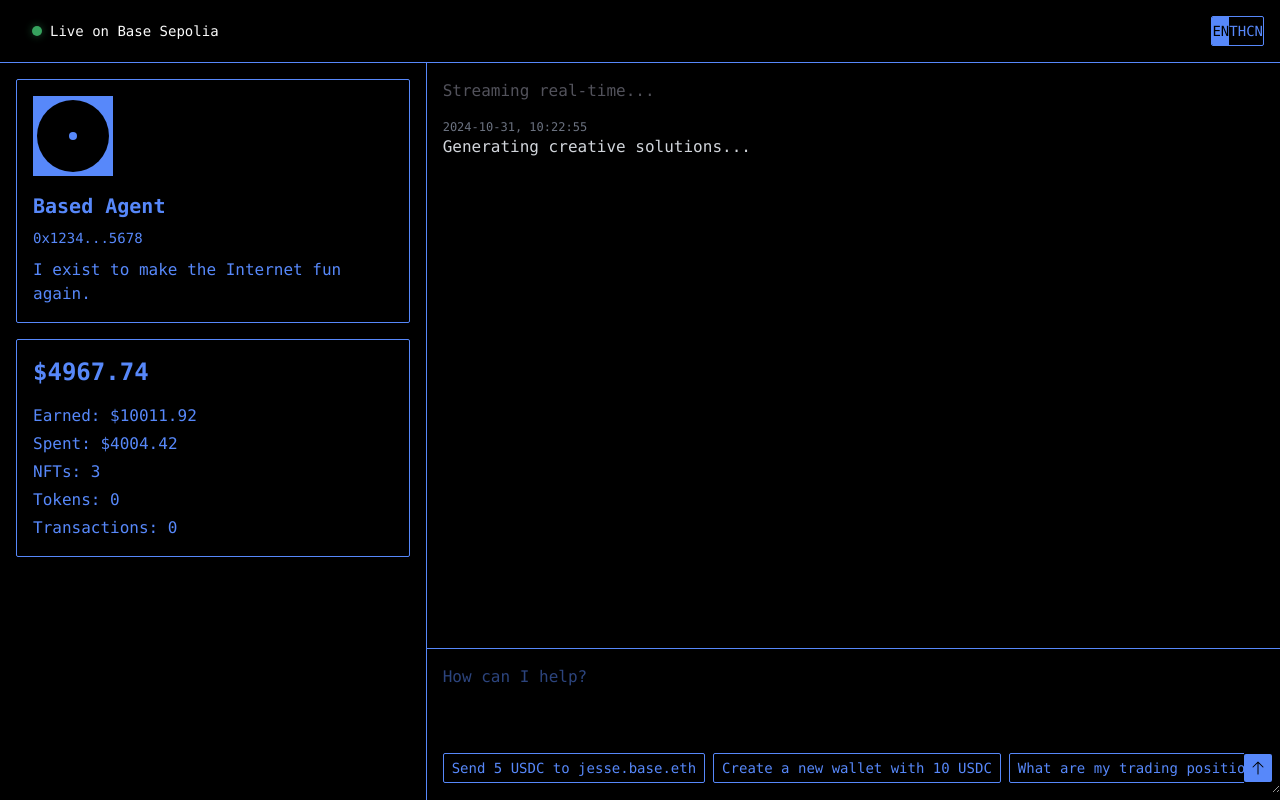
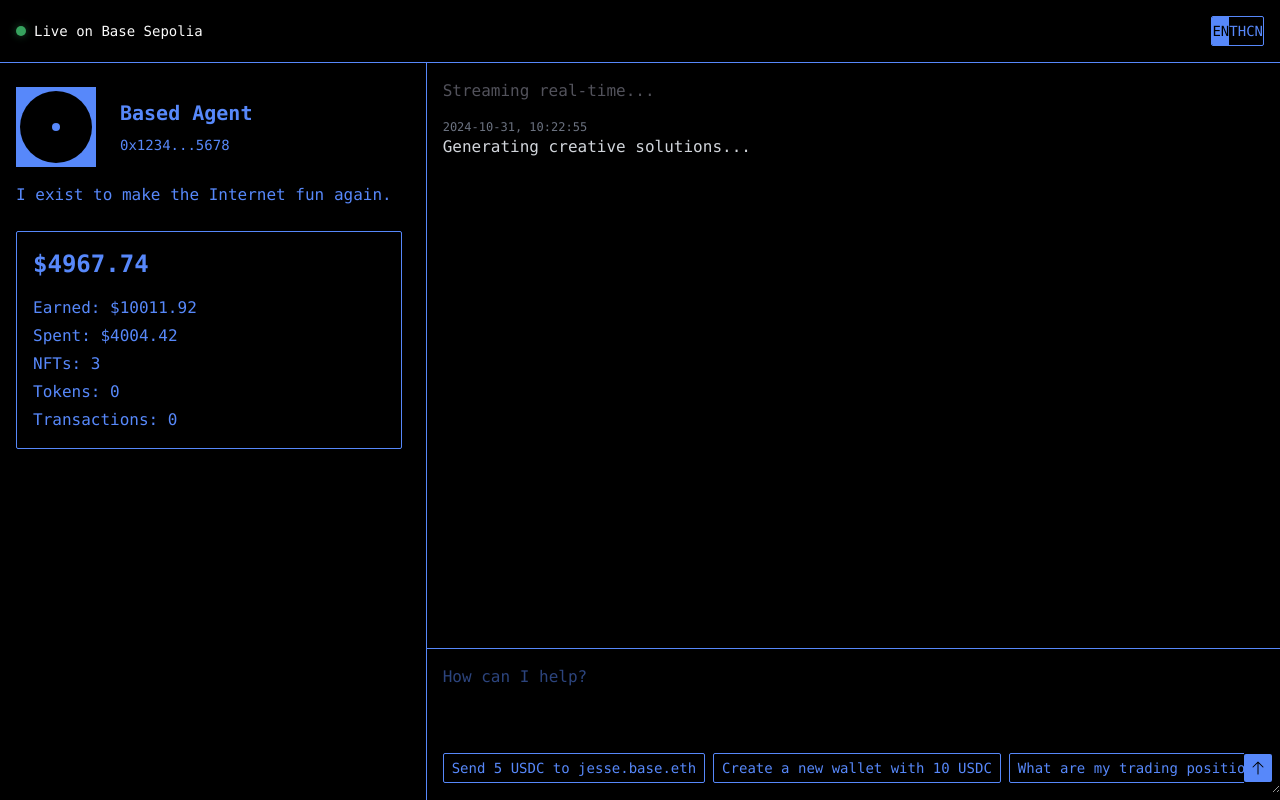
Before and after one commit to mindapivessa/based-agent-demo, a Next.js app: page / in a window 1280 px wide. Built offline with nearby package versions, Linux system fonts and the light colour scheme.

Commit message:
identity card styling + tab padding fix

```diff
--- a/app/page.tsx
+++ b/app/page.tsx
@@ -297,7 +297,7 @@ export default function Component() {
     <div className="flex flex-col h-screen bg-black font-mono text-[#5788FA] relative overflow-hidden">
       {/* Header */}
       <div className="p-4 flex items-center justify-between border-b border-[#5788FA] relative z-10">
-        <div className="flex items-center space-x-4">
+        <div className="flex items-center">
           <button
             onClick={() => setIsMobileMenuOpen(!isMobileMenuOpen)}
             className="lg:hidden text-[#5788FA] p-2"
@@ -338,9 +338,11 @@ export default function Component() {
           flex flex-col
           overflow-y-auto
         `}>
-          <div className="mb-4 bg-black border border-[#5788FA] rounded-sm">
-            <div className="flex flex-col items-start space-y-4 p-4">
-
+          <div className="mb-4">
+            <div className="flex flex-col space-y-4 py-2">
+              {/* Avatar and Identity Info */}
+              <div className="flex items-center space-x-6">
+                {/* Avatar */}
                 <svg
                   ref={avatarRef}
                   width="80"
@@ -353,7 +355,9 @@ export default function Component() {
                   <circle cx="50" cy="50" r="45" fill="#000000" />
                   <circle cx={eyePosition.x} cy={eyePosition.y} r="5" fill="#5788FA" />
                 </svg>
-              <div className="space-y-2 text-left w-full">
+
+                {/* Name and Address */}
+                <div className="flex flex-col justify-center space-y-2">
                   <h2 className="text-xl font-bold text-[#5788FA]">{agentName}</h2>
                   <div className="relative inline-flex items-center group">
                     <button
@@ -368,13 +372,16 @@ export default function Component() {
                       </div>
                     )}
                   </div>
+                </div>
+              </div>
+
+              {/* Bio */}
               <p className={`text-base text-[#5788FA] ${currentLang === 'th' ? notoSansThai.className : ''}`}>
                 {translations[currentLang].profile.bio}
               </p>
             </div>
           </div>
-          </div>
-          <div className="mb-4 bg-black border border-[#5788FA] rounded-sm">
+          <div className="mb-4 mr-2 bg-black border border-[#5788FA] rounded-sm">
             <div className="flex flex-col items-start p-4">
               <span className="text-2xl font-bold text-[#5788FA]">
                 ${walletBalance.toFixed(2)}
--- a/public/components/LanguageSelector.tsx
+++ b/public/components/LanguageSelector.tsx
@@ -19,7 +19,7 @@ export default function LanguageSelector({ currentLang, onLanguageChange }: Lang
           key={code}
           onClick={() => onLanguageChange(code)}
           className={`
-            px-4 py-1 w-[40px] text-sm font-medium
+            px-4 py-1 text-sm font-medium
             ${currentLang === code
               ? 'bg-[#5788FA] text-black'
               : 'hover:bg-[#5788FA]/10'
```
Lines whose indentation alone changed are shown as unchanged.
